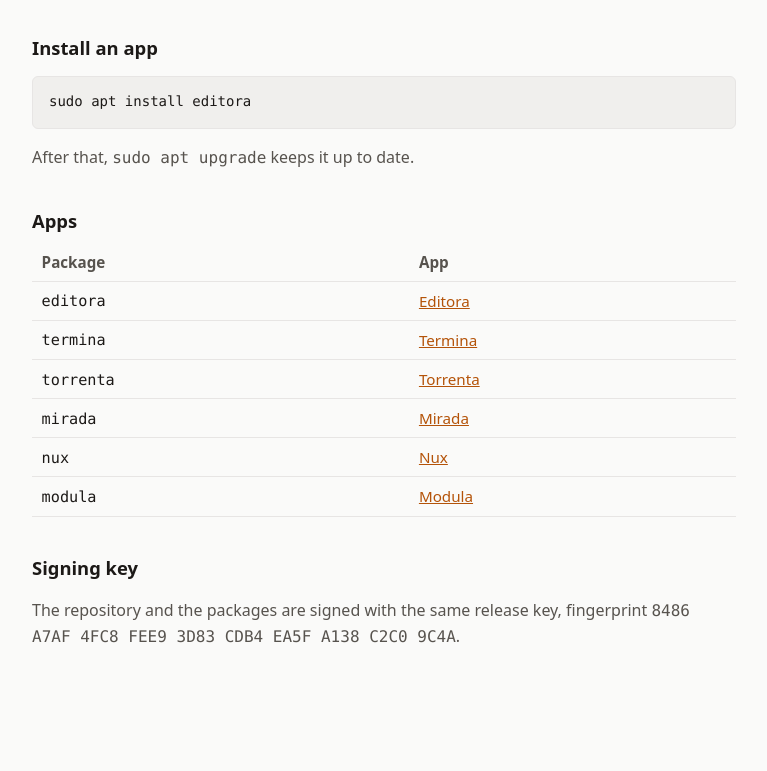
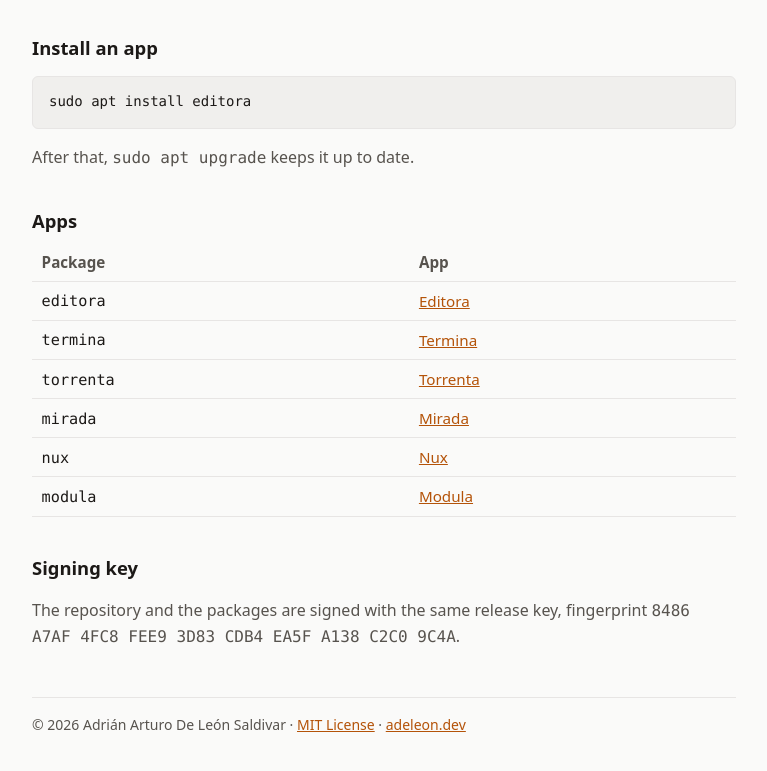
Before and after one commit to adriandeleon/vitrina, a plain HTML site: page site/index.html in a window 1280 px wide. Shown: the part 522-1293 px from the top of the page, without its empty margins (256-1023 px from the left). Before the commit the page ends 1251 px from the top, so only its background shows below. Drawn offline with Linux system fonts and the light colour scheme.

Commit message:
Add the MIT license and a footer with the copyright and home page
Co-Authored-By: Claude Opus 5.5 <noreply@anthropic.com>

```diff
--- a/site/index.html
+++ b/site/index.html
@@ -23,6 +23,7 @@
   th, td { text-align: left; padding: .4rem .6rem; border-bottom: 1px solid var(--border); }
   th { color: var(--muted); font-weight: 600; }
   td code { color: var(--fg); }
+  footer { margin-top: 3rem; padding-top: 1rem; border-top: 1px solid var(--border); font-size: .875rem; color: var(--muted); }
 </style>
 </head>
 <body>
@@ -63,6 +64,12 @@ sudo apt update</code></pre>
   <h2>Signing key</h2>
   <p>The repository and the packages are signed with the same release key,
   fingerprint <code>8486 A7AF 4FC8 FEE9 3D83 CDB4 EA5F A138 C2C0 9C4A</code>.</p>
+
+  <footer>
+    © 2026 Adrián Arturo De León Saldivar ·
+    <a href="https://github.com/adriandeleon/vitrina/blob/main/LICENSE">MIT License</a> ·
+    <a href="https://www.adeleon.dev">adeleon.dev</a>
+  </footer>
 </main>
 </body>
 </html>
```
Also changed, not shown: 1 other file.
